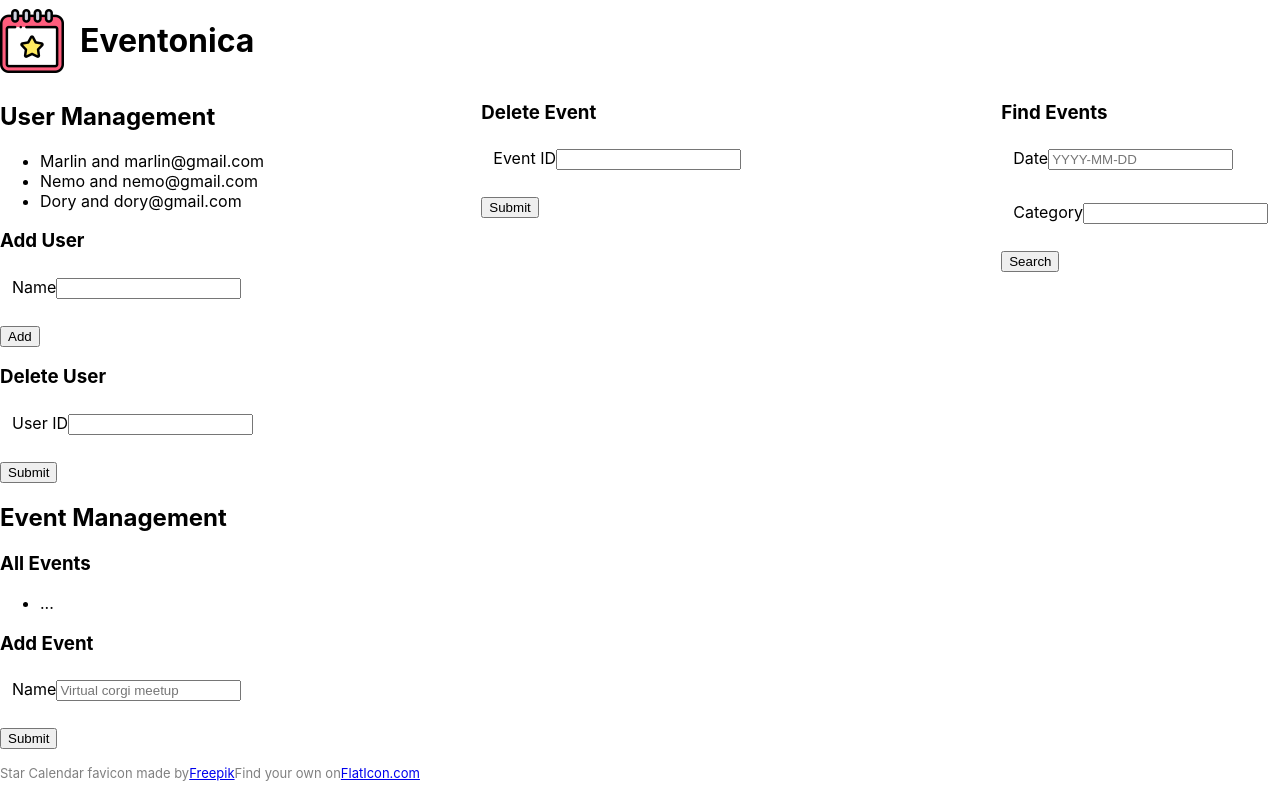
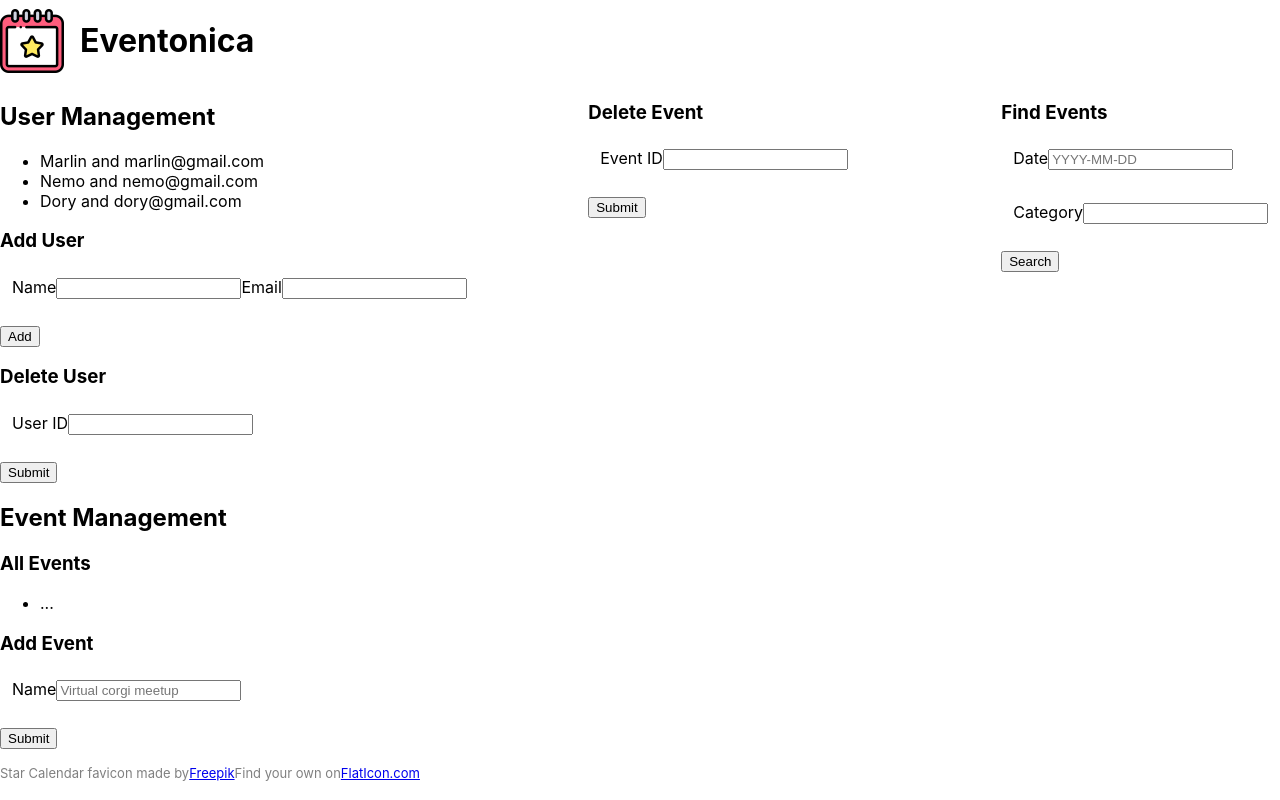
Before and after one commit to priyaraj7/Eventonica--react1, a React (Create React App) app: page / in a window 1280 px wide. Built offline with nearby package versions, Linux system fonts and the light colour scheme.

Commit message:
add onSubmit

```diff
--- a/src/components/Users.js
+++ b/src/components/Users.js
@@ -7,6 +7,18 @@ const Users = () => {
   const dory = { name: "Dory", email: "dory@gmail.com", id: "3" };
 
   const [users, setUsers] = useState([marlin, nemo, dory]);
+  const [name, setName] = useState("");
+  const [email, setEmail] = useState("");
+
+  // id, name, and email are states that store what values the user types in those fields
+  // users is an array of user objects
+  // All of these states can be defined in the component
+  const onSubmit = (e) => {
+    e.preventDefault();
+    //const newUser = { id: id, name: name, email: email };
+    const newUser = { name, email };
+    setUsers([...users, newUser]);
+  };
   return (
     <>
       <section className="user-management">
@@ -15,8 +27,8 @@ const Users = () => {
         <ul id="users-list">
           {/* display all existing Users here */}
           {/* iterating through users */}
-          {users.map((u) => (
-            <li>
+          {users.map((u, i) => (
+            <li key={i}>
               {u.name} and {u.email}
             </li>
           ))}
@@ -24,10 +36,22 @@ const Users = () => {
 
         <div>
           <h3>Add User</h3>
-          <form id="add-user" action="#">
+          <form id="add-user" action="#" onSubmit={onSubmit}>
             <fieldset>
               <label>Name</label>
-              <input type="text" id="add-user-name" />
+              <input
+                type="text"
+                id="add-user-name"
+                value={name}
+                onChange={(e) => setName(e.target.value)}
+              />
+              <label>Email</label>
+              <input
+                type="email"
+                id="add-user-email"
+                value={email}
+                onChange={(e) => setName(e.target.value)}
+              />
             </fieldset>
             {/* Add more form fields here */}
             <input type="submit" value="Add" />
```
